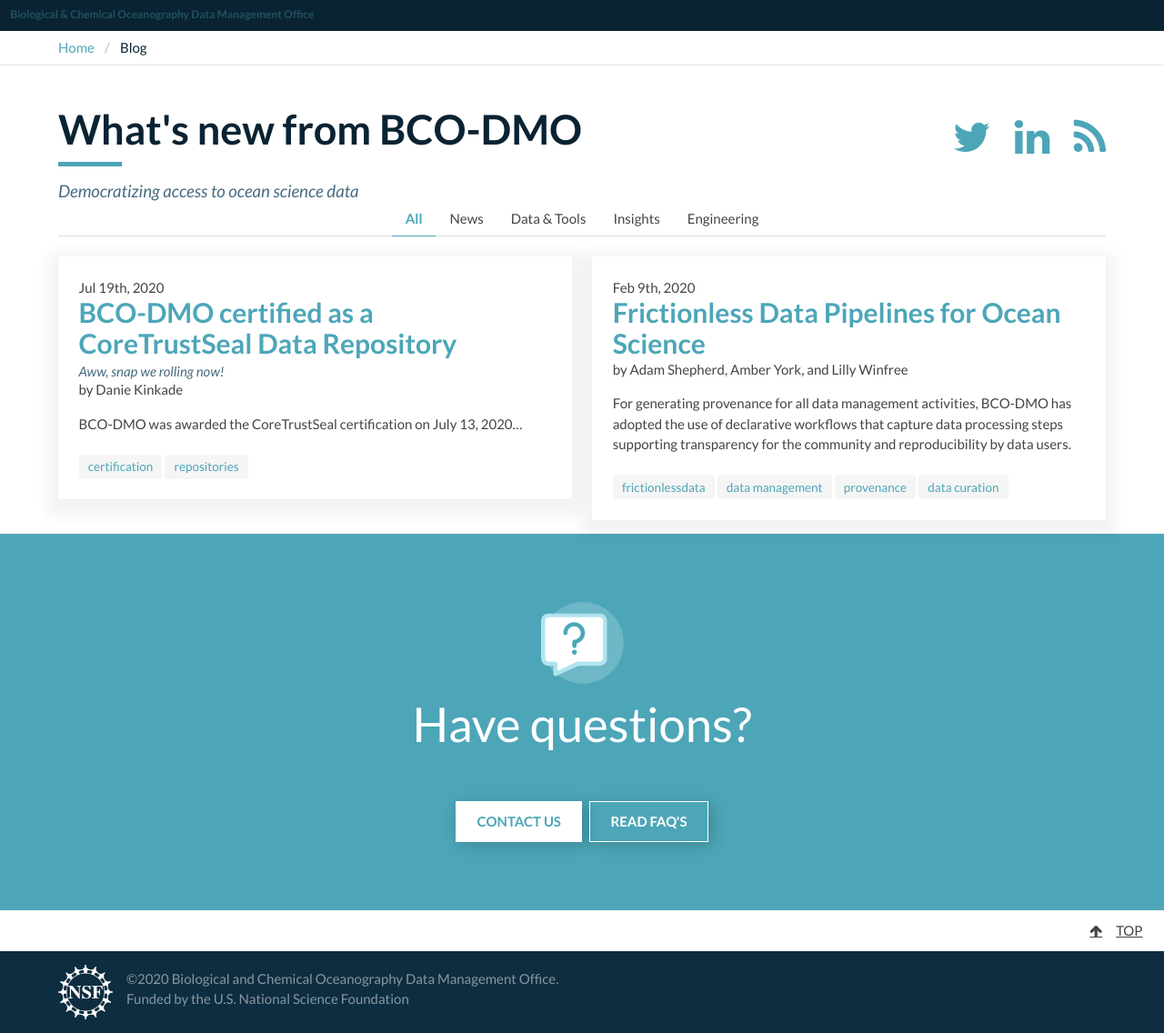
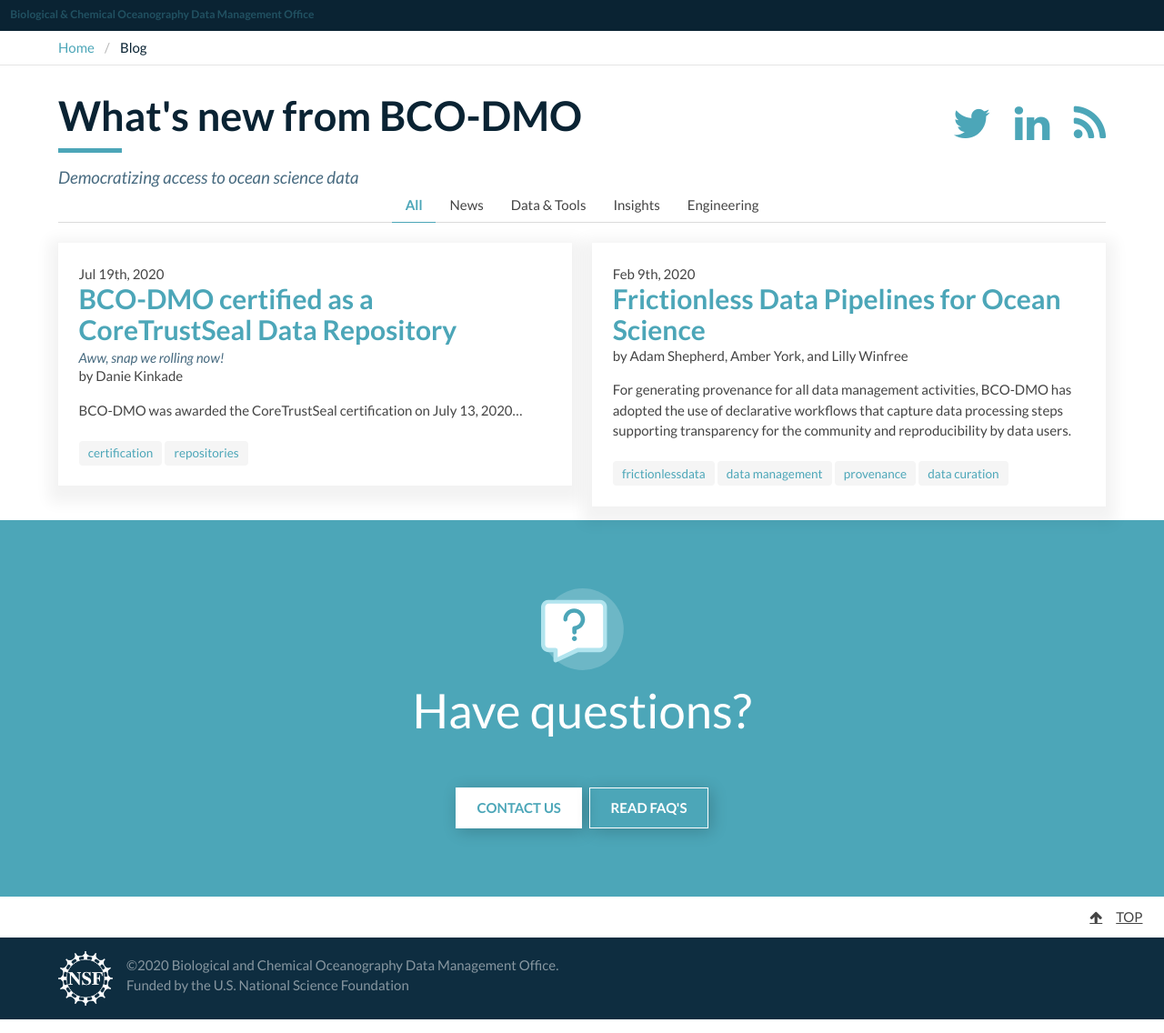
Before and after one commit to BCODMO/blog.bco-dmo.org, a Jekyll site: the page built from index.html, in a window 1280 px wide. Shown: the whole page at 91% size. Built offline with Jekyll 4.4.1, drawn with Linux system fonts in a browser that asks for light colours.

Commit message:
Update default.html

```diff
--- a/_layouts/default.html
+++ b/_layouts/default.html
@@ -68,7 +68,7 @@
       </ul>
     </nav>
 
-    <div class="container margin-top-3 margin-bot-1">
+    <div class="container margin-top-2-important margin-bot-1">
       {{ content }}
     </div>
 
```
